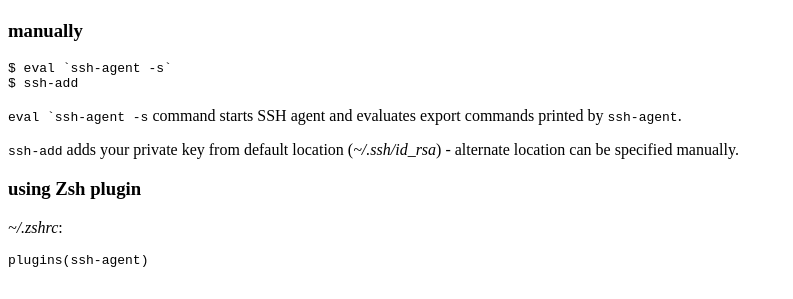
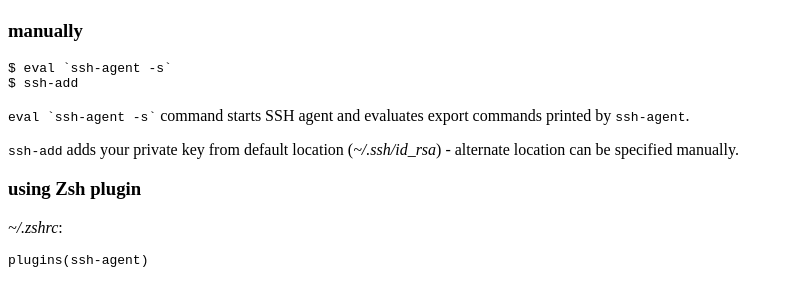
Before and after one commit to tap349/tap349.github.io, a Jekyll site: the page built from _posts/2016-03-04-ssh-agent.md, in a window 1280 px wide. Shown: the part 228-527 px from the top of the page, without its empty margins (0-793 px from the left). Built offline with Jekyll 4.4.1, drawn with Linux system fonts in a browser that asks for light colours.

Commit message:
update 2017-05-28_01:14:45

````diff
--- a/_posts/2016-03-04-ssh-agent.md
+++ b/_posts/2016-03-04-ssh-agent.md
@@ -13,7 +13,7 @@ $ eval `ssh-agent -s`
 $ ssh-add
 ```
 
-``eval `ssh-agent -s`` command starts SSH agent and
+`` eval `ssh-agent -s` `` command starts SSH agent and
 evaluates export commands printed by `ssh-agent`.
 
 `ssh-add` adds your private key from default location (_~/.ssh/id_rsa_) -
````
